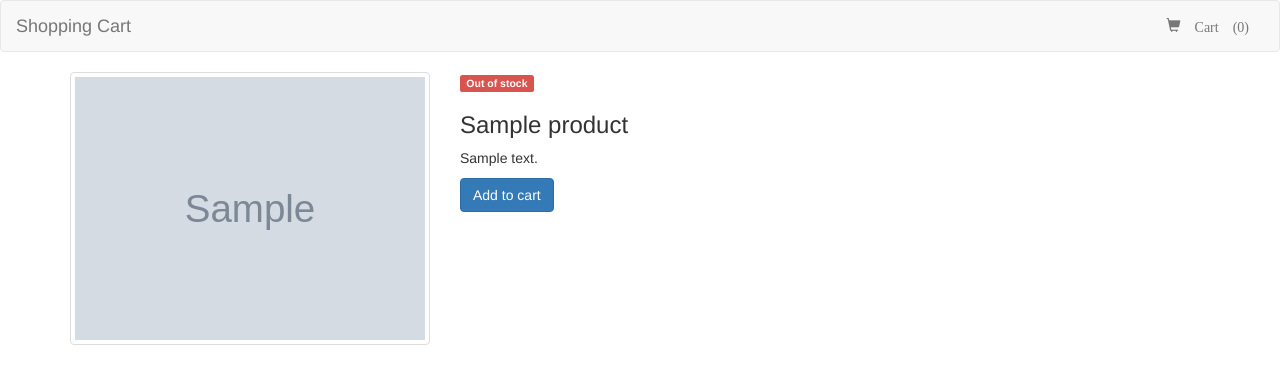
After one commit to MakeleAndzelo/Shopping-Cart, a PHP site: template resources/views/products/product.twig in a window 1280 px wide. The commit adds this page. Shown: the top 384 px of the page. Run offline with PHP 8.4, Linux system fonts and the light colour scheme; the template is opened without the code that fills it: most values are stand-ins (such as "Sample title", 1, 10 or a date in 2020); grey boxes marked "Sample" are stand-in pictures; some libraries are stand-ins or nearby versions.

Commit message:
Added product controller, methods for model and product view

```diff
--- a/app/routes.php
+++ b/app/routes.php
@@ -1,3 +1,4 @@
 <?php
 
 $app->get('/', ['Cart\Controllers\HomeController', 'index'])->setName('home');
+$app->get('/products/{slug}', ['Cart\Controllers\ProductController', 'get'])->setName('product.get');
--- a/resources/views/products/partials/item.twig
+++ b/resources/views/products/partials/item.twig
@@ -1,7 +1,7 @@
 <div class="thumbnail">
-	<a href=""><img src="{{ product.image }}" alt="{{ product.title }} image."></a>
+	<a href="{{ path_for('product.get', {slug: product.slug}) }}"><img src="{{ product.image }}" alt="{{ product.title }} image."></a>
 	<div class="caption">
-		<a href=""><h3>{{ product.title }}</h3></a>
+		<a href="{{ path_for('product.get', {slug: product.slug}) }}"><h3>{{ product.title }}</h3></a>
 		<p>{{ product.description }}</p>
 	</div>
 </div>
--- /dev/null
+++ b/resources/views/products/product.twig
@@ -0,0 +1,25 @@
+{% extends 'templates/app.twig' %}
+
+{% block content %}
+	<div class="row">
+		<div class="col-md-4">
+			<img src="{{ product.image }}" alt="{{ product.title }} image" class="thumbnail img-responsive">
+		</div>
+		<div class="col-md-8">
+			{% if product.hasLowStock() %}
+				<span class="label label-warning">Low stock</span>
+			{% endif %}
+
+			{% if product.outOfStock() %}
+				<span class="label label-danger">Out of stock</span>
+			{% endif %}
+
+			<h3>{{ product.title }}</h3>
+			<p>{{ product.description }}</p>
+
+			{% if product.inStock() %}
+				<a href="#" class="btn btn-primary">Add to cart</a>
+			{% endif %}
+		</div>
+	</div>
+{% endblock %}
```
Also changed, not shown: app/Controllers/ProductController.php (added, +25 -0 lines), app/Models/Product.php (+22 -0 lines), public/.htaccess (added).
